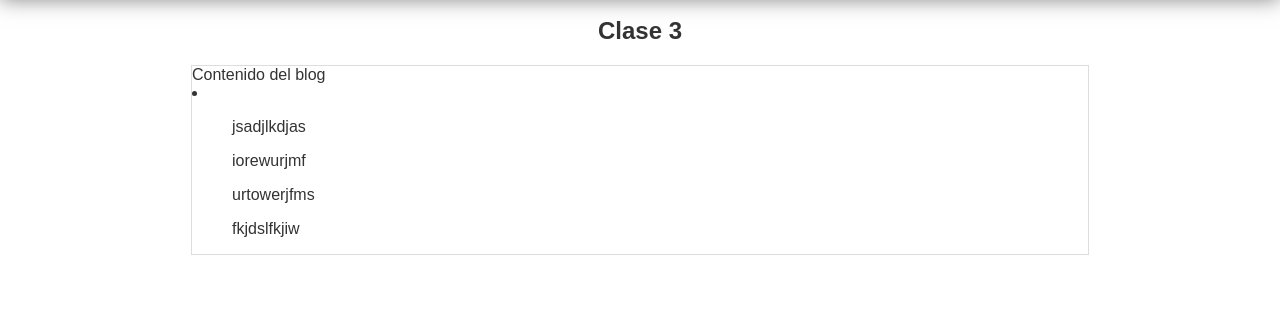
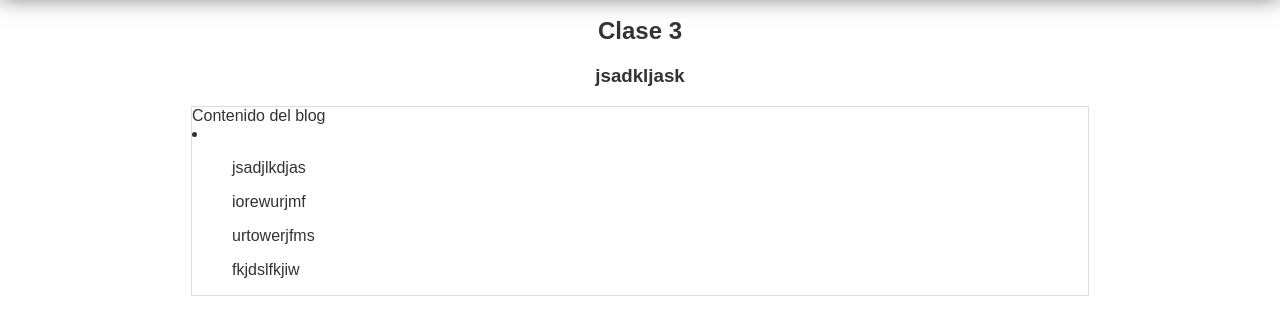
Before and after one commit to agustinarboleya/agustinarboleya.github.io, a plain HTML site: page sitio.html in a window 1280 px wide. Shown: the part 72-388 px from the top of the page. Drawn offline with Linux system fonts and the light colour scheme.

Commit message:
Update sitio.html

```diff
--- a/sitio.html
+++ b/sitio.html
@@ -6,6 +6,7 @@
     <body>
         <h1 id="cabecera">Blog curso git</h1>
         <h2 id="encabezado">Clase 3</h2>
+        <h3>jsadkljask</h3>
         <div id="contenedor">
             Contenido del blog
             <li>
```
